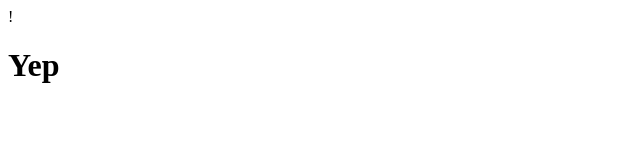
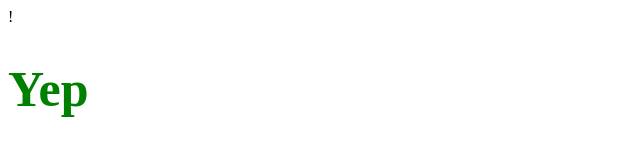
Before and after one commit to Sergey9521/hostess.github.io, a plain HTML site: page index.html in a window 1280 px wide. Shown: the whole page, without its empty margins (0-640 px from the left). Drawn offline with Linux system fonts and the light colour scheme.

Commit message:
Try to use gitPages with styles

```diff
--- a/index.html
+++ b/index.html
@@ -2,6 +2,7 @@
 <html>
 <head>
 	<title>Hostess</title>
+	<link rel="stylesheet" type="text/css" href="style/main.css">
 </head>
 <body>
 <h1>Yep</h1>
--- /dev/null
+++ b/style/main.css
@@ -0,0 +1,4 @@
+h1{
+	font-size: 50px;
+	color: green;
+}
```
